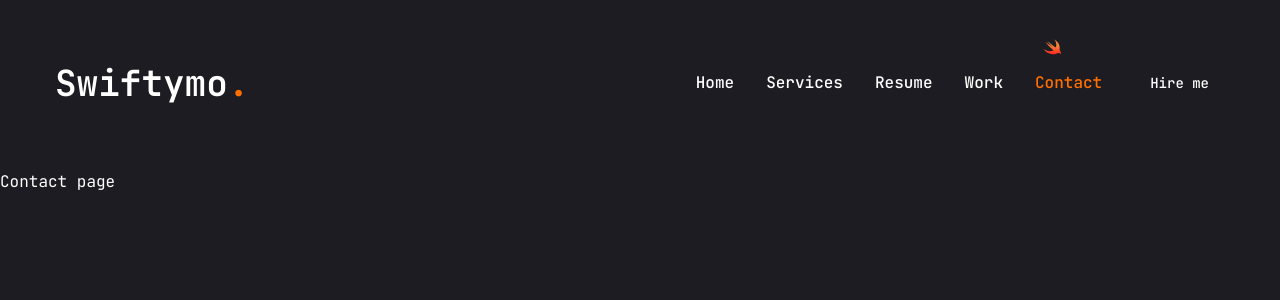
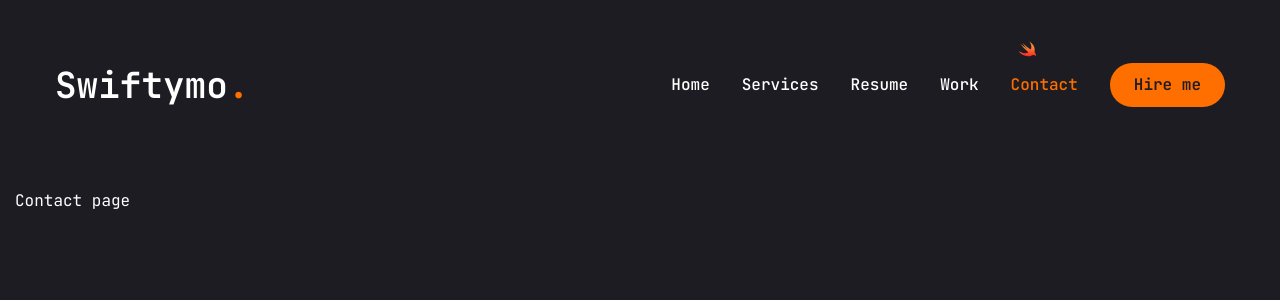
Before and after one commit to mohwaili/swiftymo-portfolio-v2, a Next.js app: page /contact in a window 1280 px wide. Shown: the top 300 px of the page. Built offline with nearby package versions, Linux system fonts and the light colour scheme; a web font is replaced by a local one.

Commit message:
implement mobile nav

```diff
--- a/package.json
+++ b/package.json
@@ -22,6 +22,7 @@
     "next": "15.5.4",
     "react": "19.1.0",
     "react-dom": "19.1.0",
+    "react-icons": "^5.5.0",
     "tailwind-merge": "^3.3.1"
   },
   "devDependencies": {
--- a/src/app/contact/page.tsx
+++ b/src/app/contact/page.tsx
@@ -2,6 +2,6 @@ import React from 'react'
 
 export default function page() {
   return (
-    <div>Contact page</div>
+    <div className='container'>Contact page</div>
   )
 }
--- a/src/app/page.tsx
+++ b/src/app/page.tsx
@@ -3,7 +3,7 @@ import Image from "next/image";
 export default function Home() {
   return (
     <main>
-      <div className="font-normal">Homepage</div>
+      <div className="container font-normal">Homepage</div>
     </main>
   );
 }
--- a/src/app/resume/page.tsx
+++ b/src/app/resume/page.tsx
@@ -2,6 +2,6 @@ import React from 'react'
 
 export default function page() {
   return (
-    <div>resume page</div>
+    <div className='container'>resume page</div>
   )
 }
--- a/src/app/services/page.tsx
+++ b/src/app/services/page.tsx
@@ -2,6 +2,6 @@ import React from 'react'
 
 export default function page() {
   return (
-    <div>Services page</div>
+    <div className='container'>Services page</div>
   )
 }
--- a/src/app/work/page.tsx
+++ b/src/app/work/page.tsx
@@ -2,6 +2,6 @@ import React from 'react'
 
 export default function page() {
   return (
-    <div>Work page</div>
+    <div className='container'>Work page</div>
   )
 }
--- /dev/null
+++ b/src/components/MobileNav.tsx
@@ -0,0 +1,59 @@
+'use client'
+import React from 'react'
+import { Sheet, SheetContent, SheetTrigger, SheetTitle } from '@/components/ui/sheet'
+import { usePathname } from 'next/navigation'
+import Link from 'next/link'
+import { CiMenuFries } from 'react-icons/ci'
+import path from 'path'
+
+const links = [
+    {
+        name: 'home',
+        path: '/'
+    },
+    {
+        name: 'services',
+        path: '/services'
+    },
+    {
+        name: 'resume',
+        path: '/resume'
+    },
+    {
+        name: 'work',
+        path: '/work'
+    },
+    {
+        name: 'contact',
+        path: '/contact'
+    }
+]
+
+export default function MobileNav() {
+    const pathname = usePathname();
+    return <Sheet>
+        <SheetTrigger className='flex justify-center items-center'>
+            <CiMenuFries className='text-[32px] text-accent' />
+        </SheetTrigger>
+        <SheetContent className='flex flex-col p-4'>
+            <SheetTitle className="sr-only">Navigation Menu</SheetTitle>
+            <div className='mt-32 mb-40 text-center text-2xl'>
+                <Link href='/'>
+                    <h1 className='text-4xl font-semibold'>
+                        Swiftymo<span className='text-accent'>.</span>
+                    </h1>
+                </Link>
+            </div>
+            <nav className='flex flex-col justify-center items-center gap-8'>
+                {links.map((link, index) => (
+                    <Link
+                    href={link.path}
+                    key={index}
+                    className={`${link.path === pathname && 'text-accent border-b-2'} text-xl capitalize hover:text-accent transition-all`}>
+                        {link.name}
+                    </Link>
+                ))}
+            </nav>
+        </SheetContent>
+    </Sheet>
+}
--- a/src/components/header.tsx
+++ b/src/components/header.tsx
@@ -2,6 +2,7 @@ import Link from 'next/link'
 import { Button } from '@/components/ui/button'
 import React from 'react'
 import Nav from './nav'
+import MobileNav from './MobileNav'
 
 export default function header() {
   return (
@@ -23,7 +24,7 @@ export default function header() {
 
             {/* Mobile Nav */}
             <div className='xl:hidden'>
-                mobile nav
+                <MobileNav />
             </div>
         </div>
     </header>
--- a/src/components/ui/button.tsx
+++ b/src/components/ui/button.tsx
@@ -5,28 +5,18 @@ import { cva, type VariantProps } from "class-variance-authority"
 import { cn } from "@/lib/utils"
 
 const buttonVariants = cva(
-  "inline-flex items-center justify-center gap-2 whitespace-nowrap rounded-md text-sm font-medium transition-all disabled:pointer-events-none disabled:opacity-50 [&_svg]:pointer-events-none [&_svg:not([class*='size-'])]:size-4 shrink-0 [&_svg]:shrink-0 outline-none focus-visible:border-ring focus-visible:ring-ring/50 focus-visible:ring-[3px] aria-invalid:ring-destructive/20 dark:aria-invalid:ring-destructive/40 aria-invalid:border-destructive",
+  "inline-flex items-center justify-center whitespace-nowrap rounded-full text-base font-semibold ring-offset-white transition-colors",
   {
     variants: {
       variant: {
-        default: "bg-primary text-primary-foreground hover:bg-primary/90",
-        destructive:
-          "bg-destructive text-white hover:bg-destructive/90 focus-visible:ring-destructive/20 dark:focus-visible:ring-destructive/40 dark:bg-destructive/60",
-        outline:
-          "border bg-background shadow-xs hover:bg-accent hover:text-accent-foreground dark:bg-input/30 dark:border-input dark:hover:bg-input/50",
-        secondary:
-          "bg-secondary text-secondary-foreground hover:bg-secondary/80",
-        ghost:
-          "hover:bg-accent hover:text-accent-foreground dark:hover:bg-accent/50",
-        link: "text-primary underline-offset-4 hover:underline",
+        default: "bg-accent text-primary hover:bg-accent-hover",
+        primary: "bg-primary text-white",
+        outline: 'border border-accent bg-transparent text-accent hover:bg-accent hover:text-primary'
       },
       size: {
-        default: "h-9 px-4 py-2 has-[>svg]:px-3",
-        sm: "h-8 rounded-md gap-1.5 px-3 has-[>svg]:px-2.5",
-        lg: "h-10 rounded-md px-6 has-[>svg]:px-4",
-        icon: "size-9",
-        "icon-sm": "size-8",
-        "icon-lg": "size-10",
+        default: "h-[44px] px-6",
+        md: "h-[48px] px-6",
+        lg: "h-[56px] px-8 text-sm uppercase tracking-[2px]",
       },
     },
     defaultVariants: {
--- a/src/components/ui/sheet.tsx
+++ b/src/components/ui/sheet.tsx
@@ -2,7 +2,7 @@
 
 import * as React from "react"
 import * as SheetPrimitive from "@radix-ui/react-dialog"
-import { XIcon } from "lucide-react"
+import { IoMdClose } from "react-icons/io"
 
 import { cn } from "@/lib/utils"
 
@@ -58,9 +58,9 @@ function SheetContent({
       <SheetPrimitive.Content
         data-slot="sheet-content"
         className={cn(
-          "bg-background data-[state=open]:animate-in data-[state=closed]:animate-out fixed z-50 flex flex-col gap-4 shadow-lg transition ease-in-out data-[state=closed]:duration-300 data-[state=open]:duration-500",
+          "bg-primary data-[state=open]:animate-in data-[state=closed]:animate-out fixed z-50 flex flex-col gap-4 shadow-lg transition ease-in-out data-[state=closed]:duration-300 data-[state=open]:duration-500",
           side === "right" &&
-            "data-[state=closed]:slide-out-to-right data-[state=open]:slide-in-from-right inset-y-0 right-0 h-full w-3/4 border-l sm:max-w-sm",
+            "data-[state=closed]:slide-out-to-right data-[state=open]:slide-in-from-right inset-y-0 right-0 h-full w-3/4 sm:max-w-sm",
           side === "left" &&
             "data-[state=closed]:slide-out-to-left data-[state=open]:slide-in-from-left inset-y-0 left-0 h-full w-3/4 border-r sm:max-w-sm",
           side === "top" &&
@@ -72,8 +72,8 @@ function SheetContent({
         {...props}
       >
         {children}
-        <SheetPrimitive.Close className="ring-offset-background focus:ring-ring data-[state=open]:bg-secondary absolute top-4 right-4 rounded-xs opacity-70 transition-opacity hover:opacity-100 focus:ring-2 focus:ring-offset-2 focus:outline-hidden disabled:pointer-events-none">
-          <XIcon className="size-4" />
+        <SheetPrimitive.Close className="absolute right-8 top-8 transition-opacity outline-none">
+          <IoMdClose className="text-3xl text-accent"/>
           <span className="sr-only">Close</span>
         </SheetPrimitive.Close>
       </SheetPrimitive.Content>
```
Also changed, not shown: 1 other file (tests, documents, lock files or other folders).
